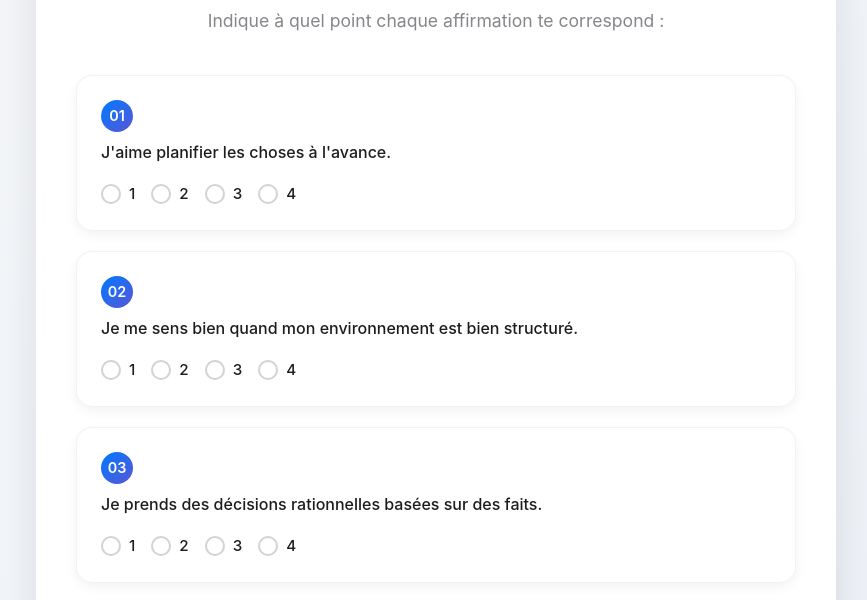
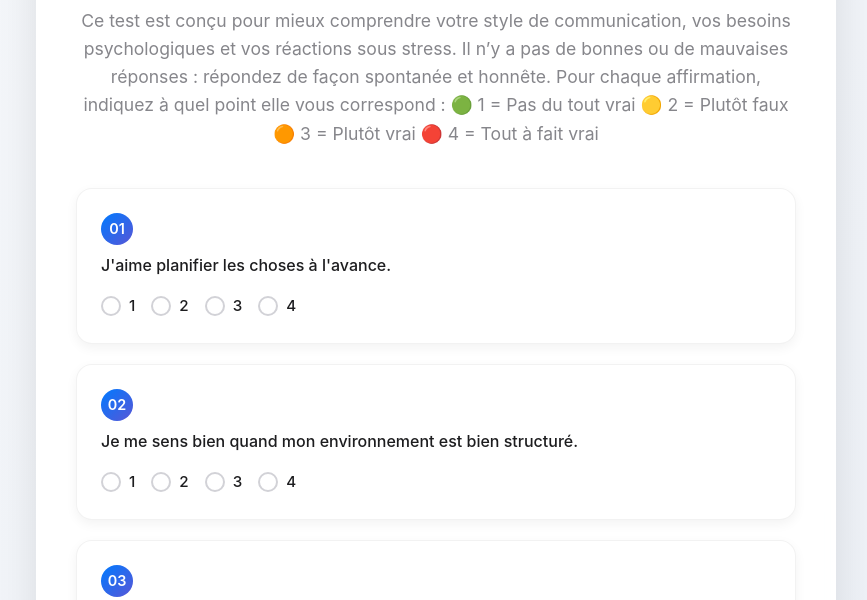
Before and after one commit to RVRBR-tristan/PCM, a plain HTML site: page index.html in a window 1280 px wide. Shown: the part 147-747 px from the top of the page, without its empty margins (204-1071 px from the left). Drawn offline with Linux system fonts and the light colour scheme.

Commit message:
Update index.html

```diff
--- a/index.html
+++ b/index.html
@@ -230,7 +230,15 @@
 <body>
   <div class="container">
     <h1>Test PCM</h1>
-    <p class="subtitle">Indique à quel point chaque affirmation te correspond :</p>
+    <p class="subtitle">Ce test est conçu pour mieux comprendre votre style de communication, vos besoins psychologiques et vos réactions sous stress. Il n’y a pas de bonnes ou de mauvaises réponses : répondez de façon spontanée et honnête.
+
+      Pour chaque affirmation, indiquez à quel point elle vous correspond :
+      🟢 1 = Pas du tout vrai
+      🟡 2 = Plutôt faux
+      🟠 3 = Plutôt vrai
+      🔴 4 = Tout à fait vrai
+
+    </p>
     <form id="testPCM">
       <div id="questions"></div>
       <button type="submit" class="submit-btn">Voir mon profil dominant</button>
```
